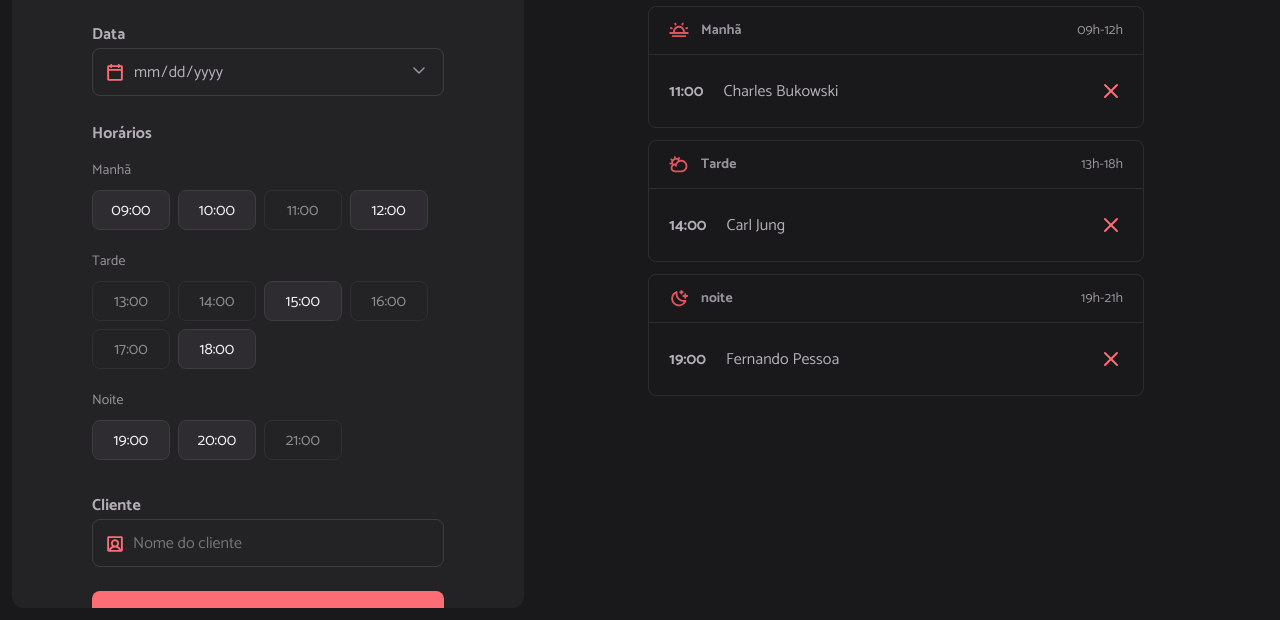
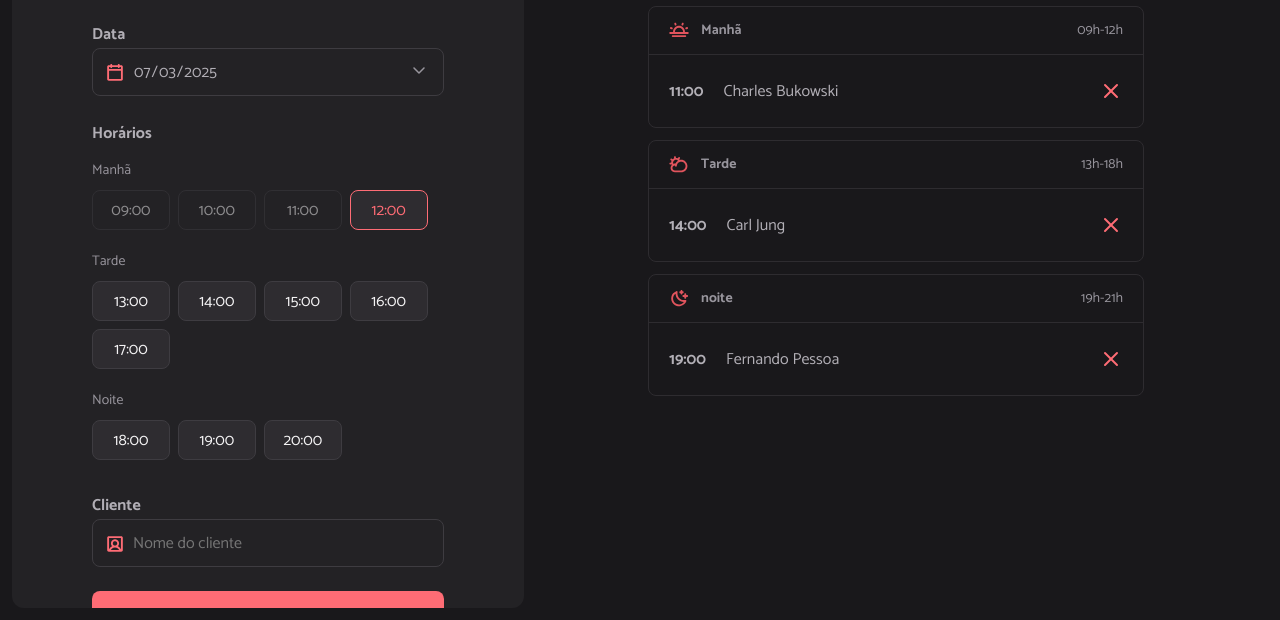
Before and after one commit to bastos88/OldBlade, a website built with webpack: page index.html in a window 1280 px wide. Both pictures are taken after a click on the item "12:00". Shown: the part 180-800 px from the top of the page. Built offline with nearby package versions, Linux system fonts and the light colour scheme; files whose address does not match are found by name.

Commit message:
integrate form with JS

```diff
--- a/index.html
+++ b/index.html
@@ -11,7 +11,7 @@
 
   <link rel="icon" href="./src/assets/scissors.svg" />
 
-  <link rel="stylesheet" href="./src//styles/index.css" />
+
 
   <title>Old Blade</title>
 </head>
@@ -37,52 +37,7 @@
 
       <span class="label">Horários</span>
       <ul id="hours" class="hours" aria-label="Horários disponíveis de manhã">
-        <!-- Exemplo: Manhã -->
-        <li data-period="morning" class="hour-period">Manhã</li>
-        <li data-period="morning" value="09:00" class="hour hour-available">
-          09:00
-        </li>
-        <li data-period="morning" value="10:00" class="hour hour-available">
-          10:00
-        </li>
-        <li data-period="morning" value="11:00" class="hour hour-unavailable">
-          11:00
-        </li>
-        <li data-period="morning" value="12:00" class="hour hour-available">
-          12:00
-        </li>
-        <!-- Exemplo: Tarde  -->
-        <li data-period="morning" class="hour-period">Tarde</li>
-        <li data-period="afternoon" value="13:00" class="hour hour-unavailable">
-          13:00
-        </li>
-        <li data-period="afternoon" value="14:00" class="hour hour-unavailable">
-          14:00
-        </li>
-        <li data-period="afternoon" value="15:00" class="hour hour-available">
-          15:00
-        </li>
-        <li data-period="afternoon" value="16:00" class="hour hour-unavailable">
-          16:00
-        </li>
-        <li data-period="afternoon" value="17:00" class="hour hour-unavailable">
-          17:00
-        </li>
-        <li data-period="afternoon" value="18:00" class="hour hour-available">
-          18:00
-        </li>
-        <!-- Exemplo: Noite -->
-        <li data-period="morning" class="hour-period">Noite</li>
 
-        <li data-period="night" value="19:00" class="hour hour-available">
-          19:00
-        </li>
-        <li data-period="night" value="20:00" class="hour hour-available">
-          20:00
-        </li>
-        <li data-period="night" value="21:00" class="hour hour-unavailable">
-          21:00
-        </li>
       </ul>
 
       <label for="client" class="label">Cliente</label>
@@ -149,6 +104,7 @@
       </section>
     </aside>
   </div>
+
 </body>
 
 </html>
--- a/package.json
+++ b/package.json
@@ -4,7 +4,7 @@
   "description": "Aplicação para agendamento de corte de cabelo",
   "main": "index.js",
   "scripts": {
-    "server": "json-server --watch server.json --port 3333",
+    "server": "json-server --watch server.json --port 3000",
     "build": "webpack",
     "dev": "webpack serve",
     "test": "echo \"Error: no test specified\" && exit 1"
--- /dev/null
+++ b/src/modules/form/date-change.js
@@ -0,0 +1,7 @@
+import { schedulesHour } from "../schedules/load";
+// seleciona o input de data
+const selectedDate = document.getElementById("date");
+
+selectedDate.onchange = () => {
+  schedulesHour();
+};
--- /dev/null
+++ b/src/modules/form/hours-load.js
@@ -0,0 +1,54 @@
+import dayjs from "dayjs";
+import { openingHours } from "../../utils/opening-hours.js";
+import { hoursSelected } from "./hours-selected.js";
+
+const hours = document.getElementById("hours");
+
+export function hoursLoad({ date }) {
+  hours.innerHTML = "";
+  const opening = openingHours.map((hour) => {
+    //recupera só a hora
+    const [schedulesHour] = hour.split(":");
+
+    // adciona a hora na data e verifica se está no passado.
+
+    const isHourPast = dayjs(date).add(schedulesHour, "hour").isAfter(dayjs());
+    console.log(isHourPast);
+
+    // Define se o horário esta disponível
+    return {
+      hour,
+      available: isHourPast,
+    };
+  });
+
+  // Renderizar os horários
+
+  opening.forEach(({ hour, available }) => {
+    const li = document.createElement("li");
+    li.classList.add("hour");
+    li.classList.add(available ? "hour-available" : "hour-unavailable");
+
+    li.textContent = hour;
+
+    if (hour === "09:00") {
+      hourHeader("Manhã");
+    } else if (hour === "13:00") {
+      hourHeader("Tarde");
+    } else if (hour === "18:00") {
+      hourHeader("Noite");
+    }
+    hours.append(li);
+  });
+
+  // deixa o horário selecionado ao clicar
+  hoursSelected();
+}
+
+function hourHeader(title) {
+  const header = document.createElement("li");
+  header.classList.add("hour-period");
+  header.textContent = title;
+
+  hours.append(header);
+}
--- /dev/null
+++ b/src/modules/form/hours-selected.js
@@ -0,0 +1,13 @@
+export function hoursSelected() {
+  const hours = document.querySelectorAll(".hour-available");
+  hours.forEach((available) => {
+    available.addEventListener("click", (selected) => {
+      hours.forEach((hour) => {
+        //remove a classe de todas as li's não clicadas
+        hour.classList.remove("hour-selected");
+      });
+      // adciona a classe na li clicada
+      selected.target.classList.add("hour-selected");
+    });
+  });
+}
--- /dev/null
+++ b/src/modules/form/submit.js
@@ -0,0 +1,51 @@
+import dayjs from "dayjs";
+
+const form = document.querySelector("form");
+const dateSelected = document.getElementById("date");
+const clientName = document.getElementById("client");
+
+// input data atual
+const inputDay = dayjs(new Date()).format("YYYY-MM-DD");
+
+//carrega da data atual no formulário
+dateSelected.value = inputDay;
+
+// Define a data mínima como sendo a data atual para que não seja possível agendar em dias que ja se passaram.
+dateSelected.min = inputDay;
+
+form.onsubmit = (event) => {
+  event.preventDefault();
+
+  try {
+    const name = clientName.value.trim();
+    console.log(name);
+    if (!name) {
+      alert("Insira o nome do cliente");
+    }
+
+    // Seleciona o horário
+    const hourSelected = document.querySelector(".hour-selected");
+    if (!hourSelected) {
+      alert("Informe o horário desejado");
+    }
+
+    // seleciona só a hora
+    const [hour] = hourSelected.innerText.split(":");
+
+    // Insere a hora na data selecionada
+
+    const when = dayjs(dateSelected.value).add(hour, "hour");
+
+    // gera um ID para cada agendamento
+
+    const id = new Date().getTime();
+    console.log({
+      id,
+      name,
+      when,
+    });
+  } catch (error) {
+    alert("Não foi possível realizar o agendamento.");
+    console.log(error);
+  }
+};
--- /dev/null
+++ b/src/modules/page-load.js
@@ -0,0 +1,5 @@
+import { schedulesHour } from "./modules/schedules/load.js";
+
+document.addEventListener("DOMContentLoaded", () => {
+  schedulesHour();
+});
--- /dev/null
+++ b/src/modules/schedules/load.js
@@ -0,0 +1,13 @@
+import { hoursLoad } from "../form/hours-load.js";
+
+// seleciona o input de date
+
+const selectedDate = document.getElementById("date");
+
+export function schedulesHour() {
+  // obtém a data do input
+  const date = selectedDate.value;
+
+  hoursLoad({ date });
+}
+schedulesHour();
--- /dev/null
+++ b/src/utils/opening-hours.js
@@ -0,0 +1,14 @@
+export const openingHours = [
+  "09:00",
+  "10:00",
+  "11:00",
+  "12:00",
+  "13:00",
+  "14:00",
+  "15:00",
+  "16:00",
+  "17:00",
+  "18:00",
+  "19:00",
+  "20:00",
+];
```
Also changed, not shown: src/main.js (+6 -3 lines), dist/index.html, dist/main.js.
